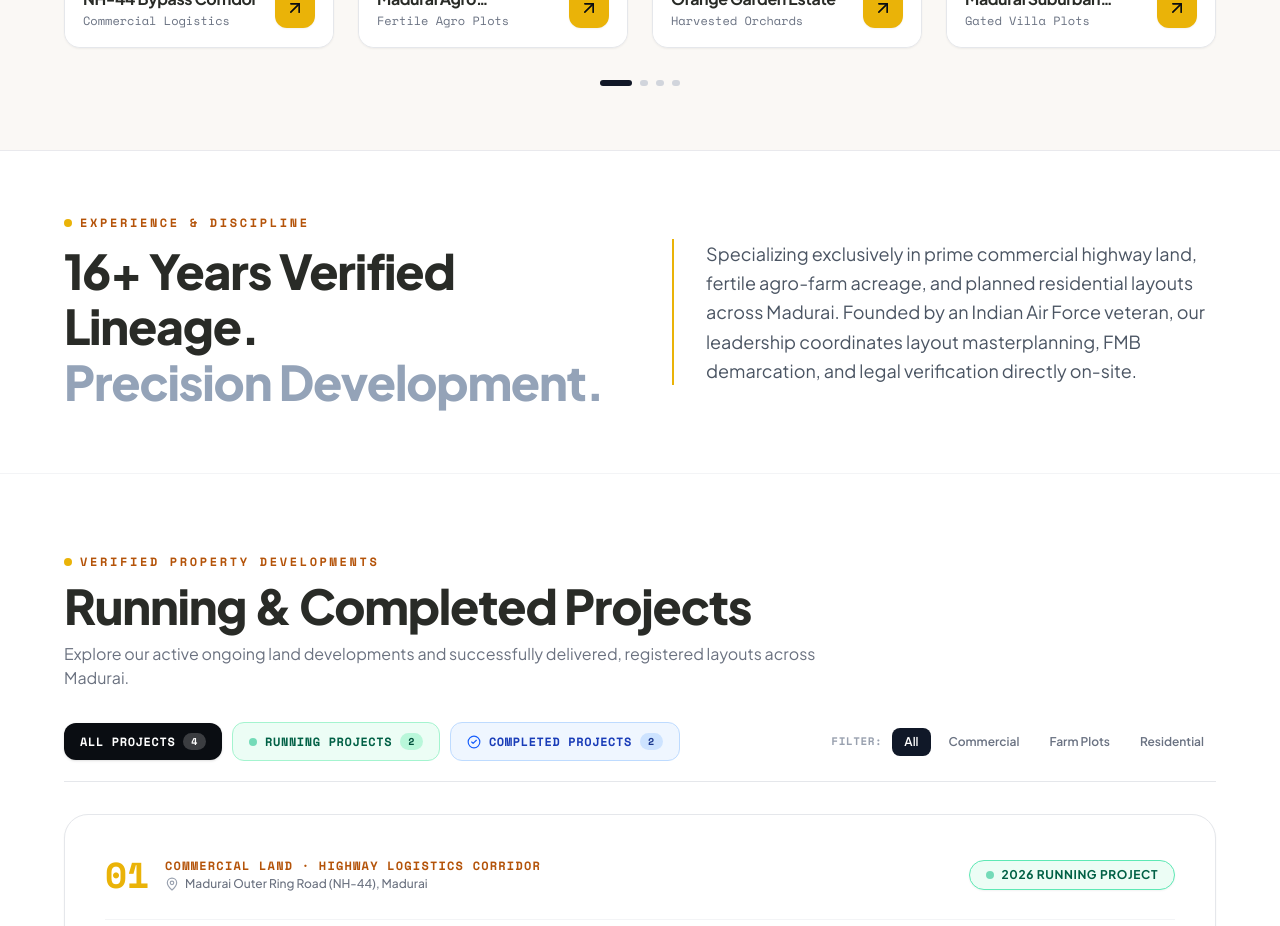
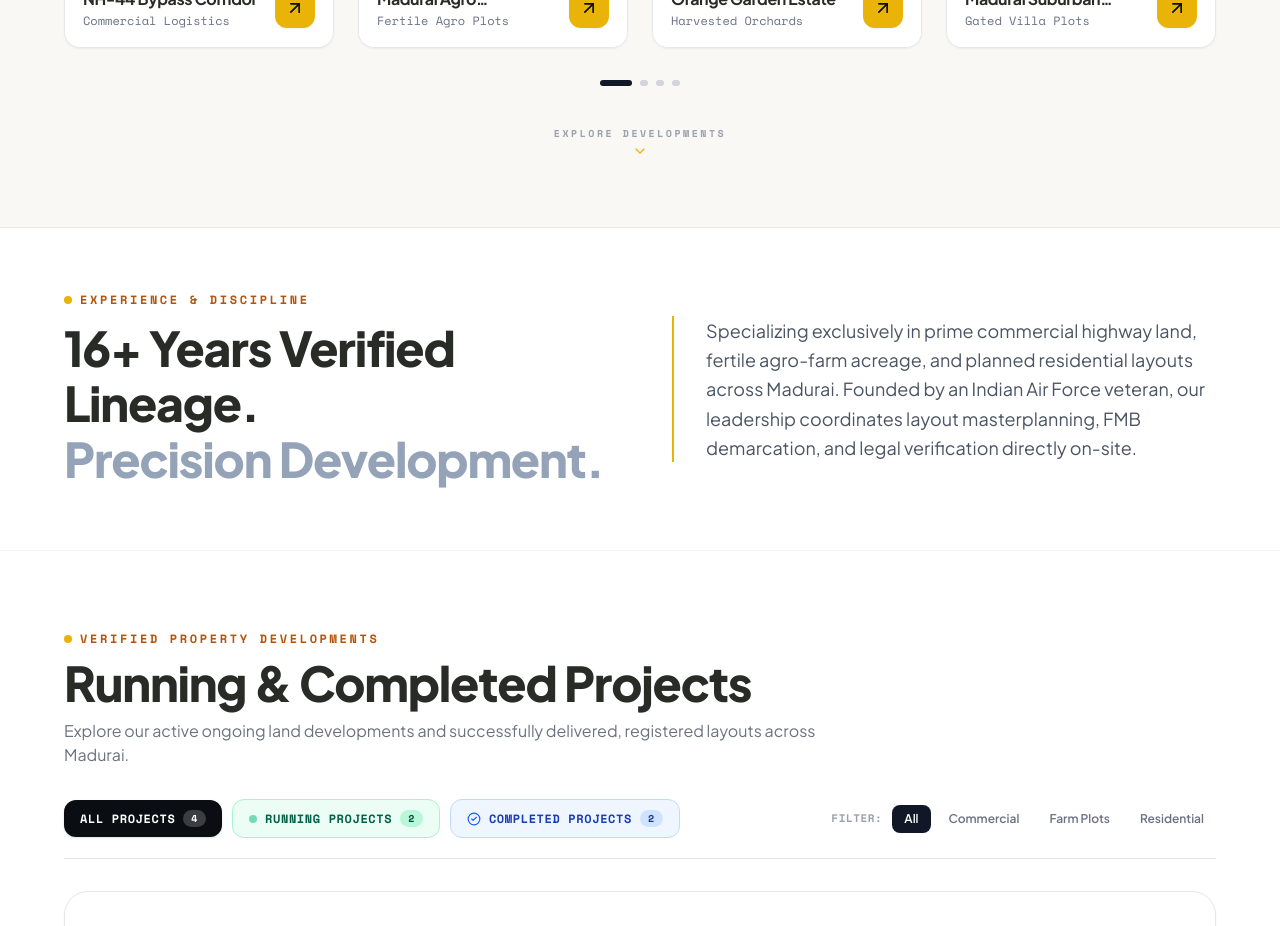
Before and after one commit to Suman-1108/surya_promoter, a Next.js app: page / in a window 1280 px wide. Shown: the part 1480-2406 px from the top of the page. Built offline with nearby package versions, Linux system fonts and the light colour scheme.

Commit message:
fix(hero): restore ChevronDown import and clear Turbopack chunk mismatch

```diff
--- a/src/components/hero/ModernHero.tsx
+++ b/src/components/hero/ModernHero.tsx
@@ -10,15 +10,13 @@ import {
   ArrowUpRight,
   Play,
   X,
-  Compass,
   CheckCircle2,
-  SlidersHorizontal,
+  ChevronDown,
 } from "lucide-react";
 
 export default function ModernHero() {
   const { language } = useLanguage();
   const [searchQuery, setSearchQuery] = useState("");
-  const [selectedCategory, setSelectedCategory] = useState<string>("all");
   const [isVideoOpen, setIsVideoOpen] = useState(false);
 
   // Popular locations data matching reference design
@@ -300,6 +298,19 @@ export default function ModernHero() {
             <span className="h-1.5 w-2 rounded-full bg-gray-300" />
           </div>
 
+          {/* Scroll Down Indicator with ChevronDown */}
+          <div className="mt-10 flex flex-col items-center justify-center text-center">
+            <a
+              href="#featured-projects"
+              className="group flex flex-col items-center gap-1.5 text-gray-400 hover:text-[#B45309] transition-colors"
+            >
+              <span className="font-mono text-[10px] tracking-[0.25em] uppercase font-bold">
+                {language === "ta" ? "திட்டங்களை காண்க" : "EXPLORE DEVELOPMENTS"}
+              </span>
+              <ChevronDown className="h-4 w-4 animate-bounce text-[#EAB308]" />
+            </a>
+          </div>
+
         </div>
       </section>
 
```
